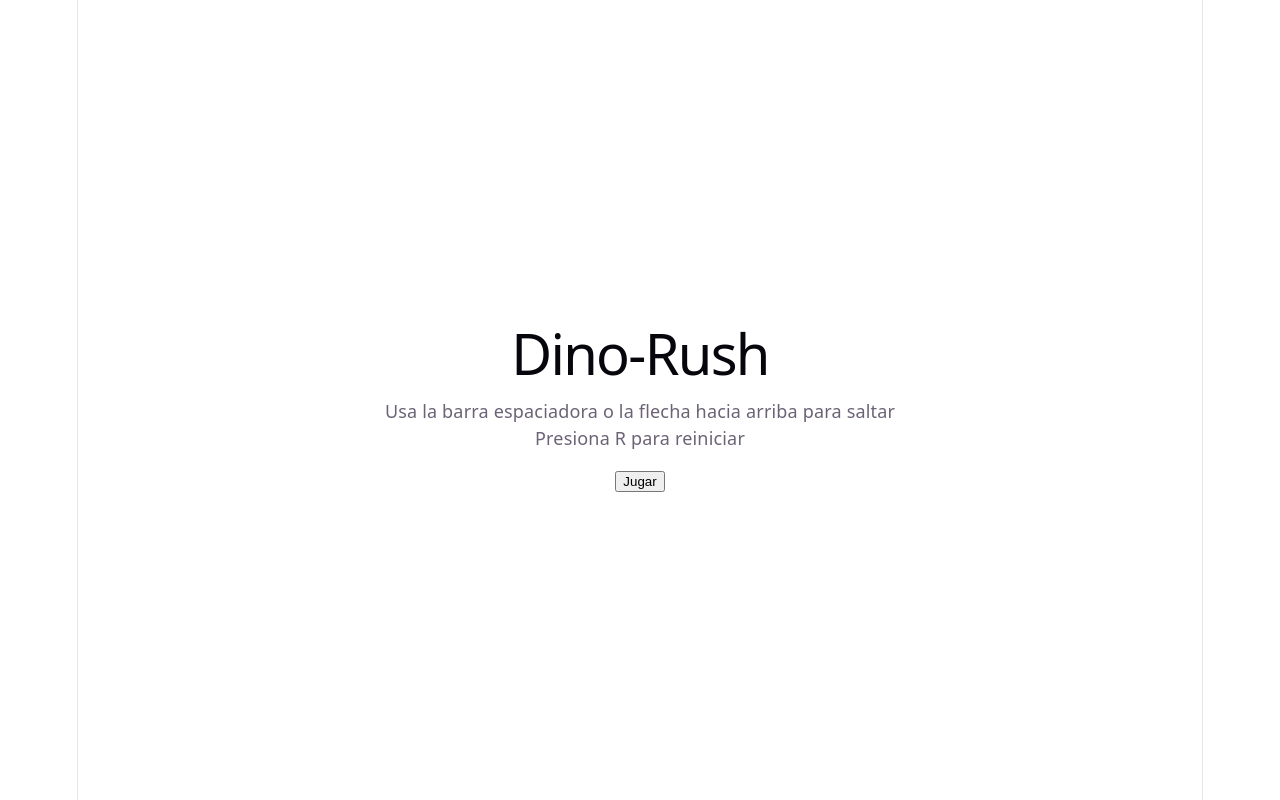
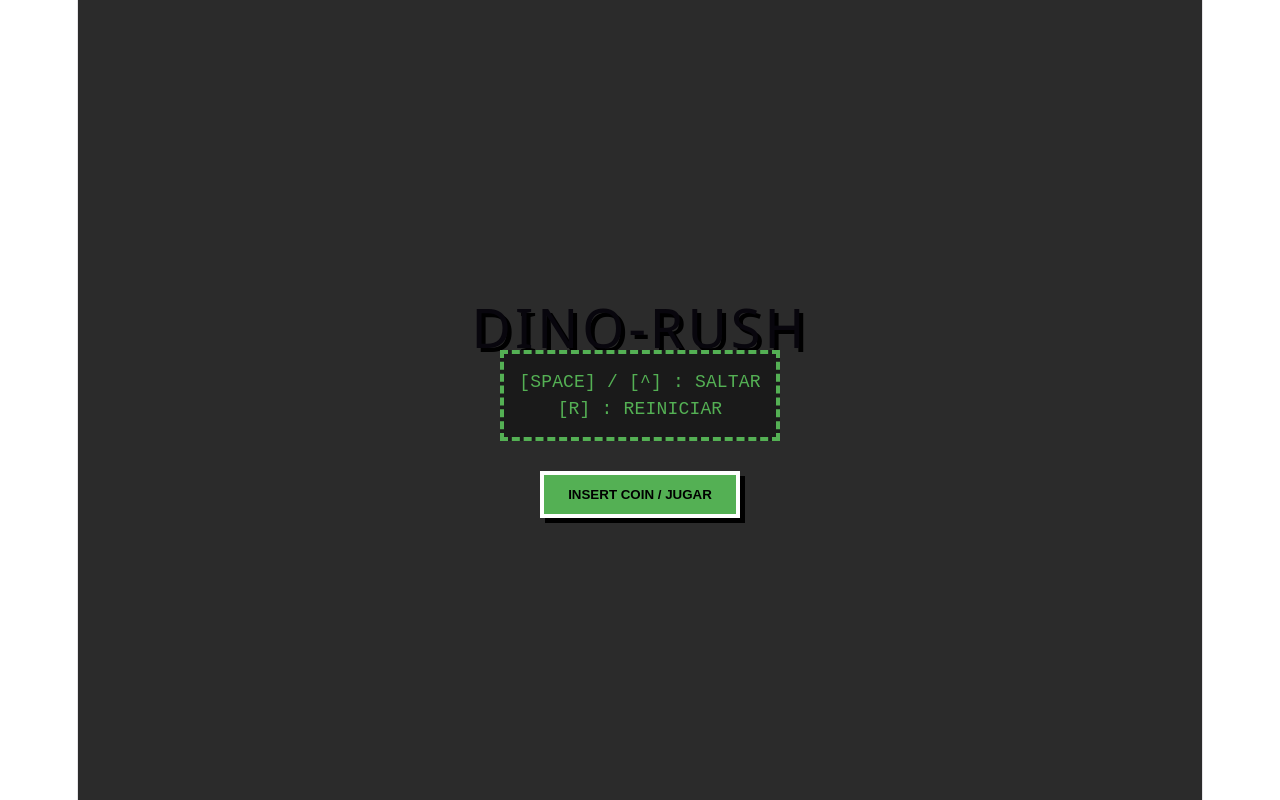
Before and after one commit to Cj24444/DinoRush_proyect, a Vue app: page / in a window 1280 px wide. Built offline with nearby package versions, Linux system fonts and the light colour scheme.

Commit message:
Modificar menú principal

```diff
--- a/src/components/mainMenu.vue
+++ b/src/components/mainMenu.vue
@@ -4,12 +4,14 @@ const emit = defineEmits(['start'])
 
 <template>
   <div class="menu">
-    <h1>Dino-Rush</h1>
+    <h1 class="pixel-title">DINO-RUSH</h1>
 
-    <p>Usa la barra espaciadora o la flecha hacia arriba para saltar</p>
-    <p>Presiona R para reiniciar</p>
+    <div class="instructions-box">
+      <p> [SPACE] / [^] : SALTAR</p>
+      <p> [R] : REINICIAR</p>
+    </div>
 
-    <button @click="emit('start')">Jugar</button>
+    <button class="btn-retro" @click="emit('start')">INSERT COIN / JUGAR</button>
   </div>
 </template>
 
@@ -19,11 +21,39 @@ const emit = defineEmits(['start'])
   flex-direction: column;
   align-items: center;
   justify-content: center;
+  height: 100vh;
+  background-color: #2b2b2b;
+  font-family: 'Courier New', Courier, monospace;
+  color: #54b054;
+}
 
-  height: 100vh;
+.pixel-title {
+  font-size: 3rem;
+  letter-spacing: 4px;
+  text-shadow: 4px 4px 0px #000;
+  margin-bottom: 10px;
+}
+
+.instructions-box {
+  border: 4px dashed #54b054;
+  padding: 15px;
+  background: #1a1a1a;
+  text-align: center;
 }
 
 button {
-  margin-top: 20px;
+  margin-top: 30px;
+  padding: 12px 24px;
+  background-color: #54b054;
+  color: #000;
+  border: 4px solid #fff;
+  font-weight: bold;
+  cursor: pointer;
+  box-shadow: 5px 5px 0px #000;
+}
+
+button:active {
+  transform: translate(3px, 3px);
+  box-shadow: 2px 2px 0px #000;
 }
 </style>
```
